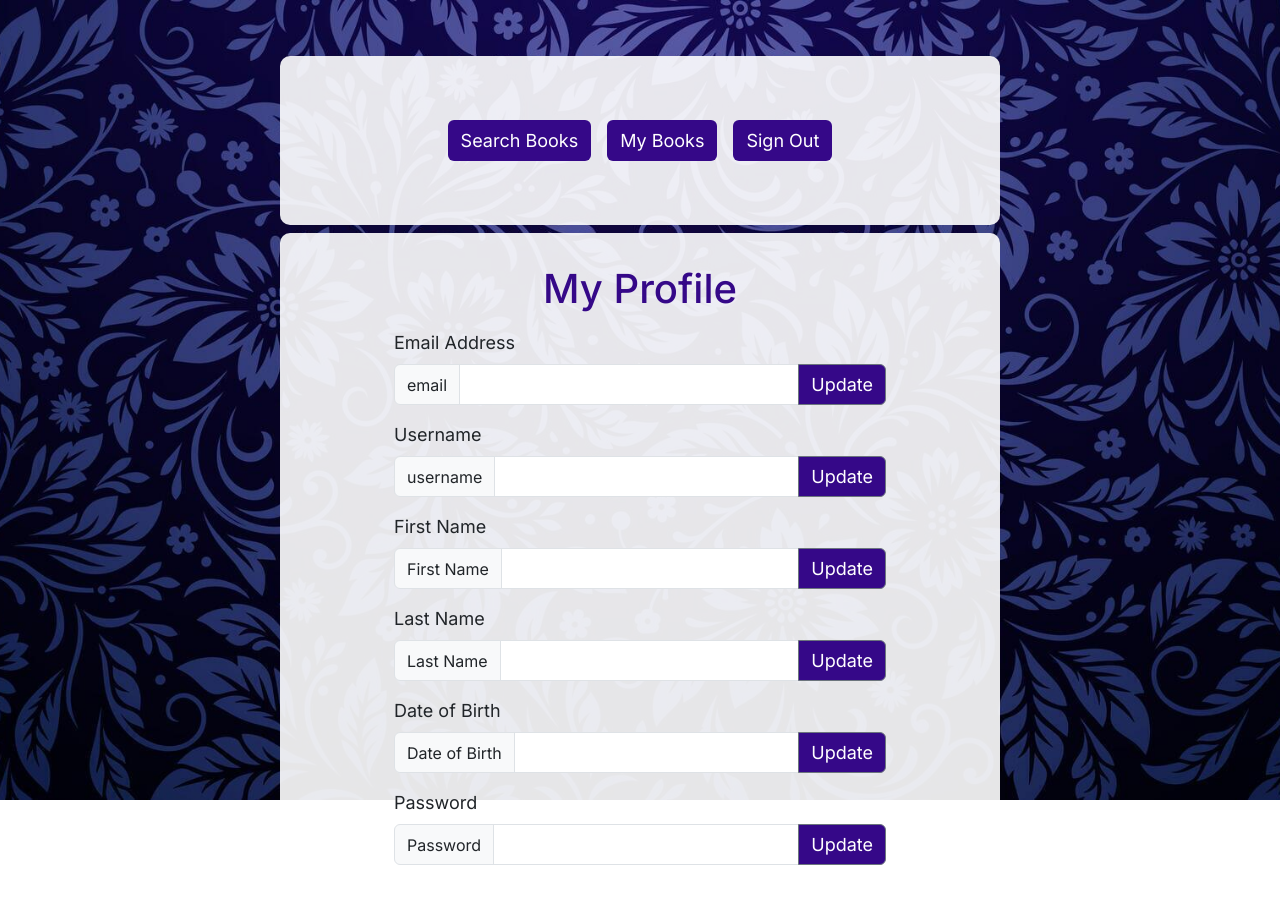
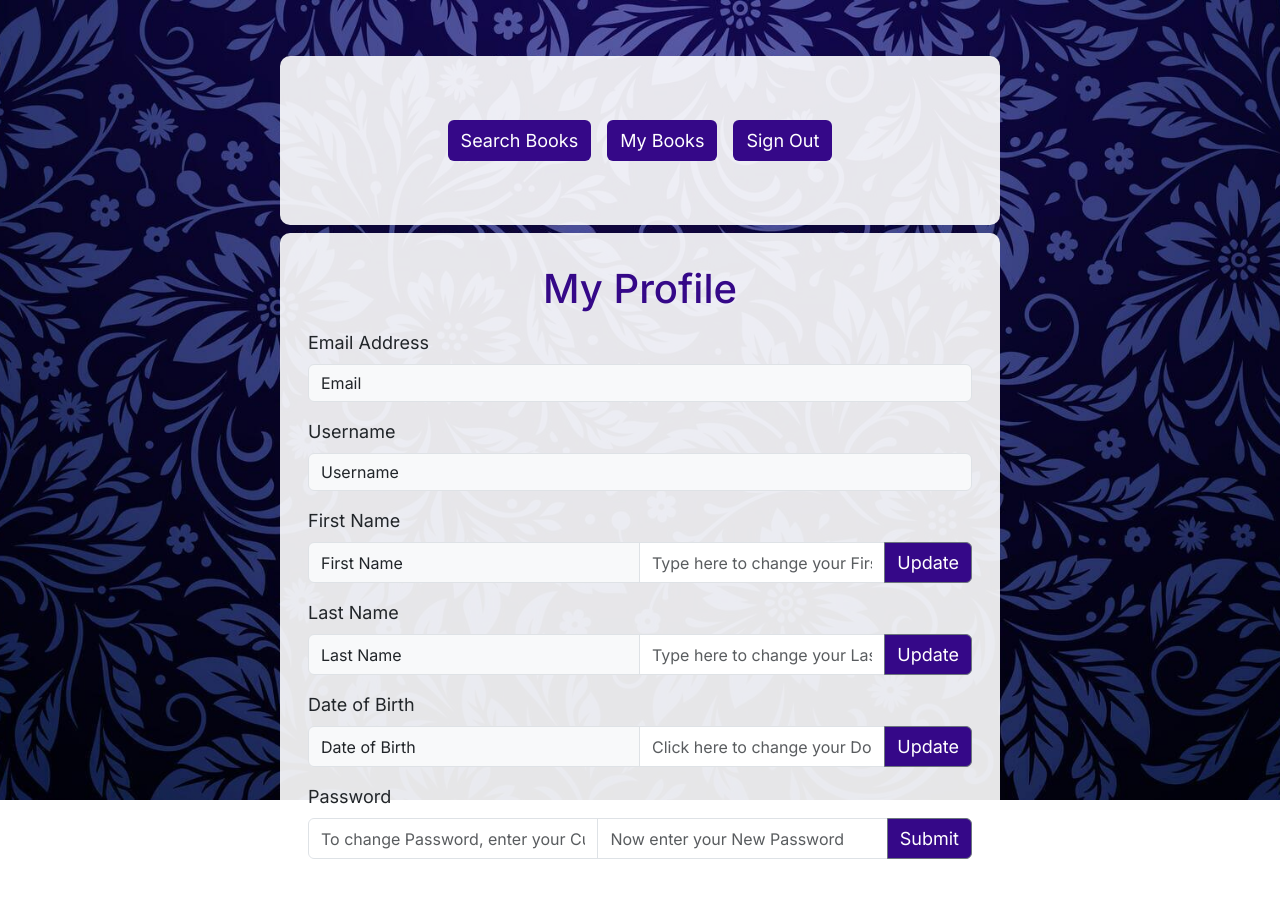
Before and after one commit to kristijanH1998/bookworm, a React (Vite) app in the folder BookWorm/: page /my-profile in a window 1280 px wide. Shown: the top 904 px of the page. Built offline with nearby package versions, Linux system fonts and the light colour scheme.

Commit message:
input fields changed to enable editing all data except email and username; DoB field type changes depending on focus property; page ready for integration with backup

```diff
--- a/BookWorm/src/MyProfile.tsx
+++ b/BookWorm/src/MyProfile.tsx
@@ -68,56 +68,50 @@ export default function MyProfile() {
             </nav>
             <form className="d-flex flex-column align-items-center w-100 p-3">
                 <h1 className="my-3">My Profile</h1>
-                <div className="container w-75">
+                <div className="container w-100">
                     <div className="row">
-
-
                         <div className="mb-3">
-                            <label htmlFor="basic-url" className="form-label">Email Address</label>
+                            <label  className="form-label">Email Address</label>
                             <div className="input-group">
-                                <span className="input-group-text" id="basic-addon3">email</span>
-                                <input type="text" className="form-control" id="basic-url" aria-describedby="basic-addon3 basic-addon4"/>
-                                <button className="btn btn-outline-secondary" type="button" id="button-addon2">Update</button>
+                                <span className="input-group-text w-100">Email</span>
                             </div>
                         </div>
                         <div className="mb-3">
-                            <label htmlFor="basic-url" className="form-label">Username</label>
+                            <label  className="form-label">Username</label>
                             <div className="input-group">
-                                <span className="input-group-text" id="basic-addon3">username</span>
-                                <input type="text" className="form-control" id="basic-url" aria-describedby="basic-addon3 basic-addon4"/>
-                                <button className="btn btn-outline-secondary" type="button" id="button-addon2">Update</button>
+                                <span className="input-group-text w-100">Username</span>
                             </div>
                         </div>
                         <div className="mb-3">
-                            <label htmlFor="basic-url" className="form-label">First Name</label>
+                            <label  className="form-label">First Name</label>
                             <div className="input-group">
-                                <span className="input-group-text" id="basic-addon3">First Name</span>
-                                <input type="text" className="form-control" id="basic-url" aria-describedby="basic-addon3 basic-addon4"/>
-                                <button className="btn btn-outline-secondary" type="button" id="button-addon2">Update</button>
+                                <span className="input-group-text w-50">First Name</span>
+                                <input type="text" className="form-control" placeholder="Type here to change your First Name"/>
+                                <button className="btn btn-outline-secondary" type="button">Update</button>
                             </div>
                         </div>
                         <div className="mb-3">
-                            <label htmlFor="basic-url" className="form-label">Last Name</label>
+                            <label  className="form-label">Last Name</label>
                             <div className="input-group">
-                                <span className="input-group-text" id="basic-addon3">Last Name</span>
-                                <input type="text" className="form-control" id="basic-url" aria-describedby="basic-addon3 basic-addon4"/>
-                                <button className="btn btn-outline-secondary" type="button" id="button-addon2">Update</button>
+                                <span className="input-group-text w-50" >Last Name</span>
+                                <input type="text" className="form-control" placeholder="Type here to change your Last Name"/>
+                                <button className="btn btn-outline-secondary" type="button">Update</button>
                             </div>
                         </div>
                         <div className="mb-3">
-                            <label htmlFor="basic-url" className="form-label">Date of Birth</label>
+                            <label className="form-label">Date of Birth</label>
                             <div className="input-group">
-                                <span className="input-group-text" id="basic-addon3">Date of Birth</span>
-                                <input type="text" className="form-control" id="basic-url" aria-describedby="basic-addon3 basic-addon4"/>
-                                <button className="btn btn-outline-secondary" type="button" id="button-addon2">Update</button>
+                                <span className="input-group-text w-50">Date of Birth</span>
+                                <input type="text" onFocus={(event) => {event.target.type="date"}} onBlur={(event) => {event.target.type="text"}} className="form-control" placeholder="Click here to change your DoB"/>
+                                <button className="btn btn-outline-secondary" type="button">Update</button>
                             </div>
                         </div>
                         <div className="mb-3">
-                            <label htmlFor="basic-url" className="form-label">Password</label>
+                            <label className="form-label">Password</label>
                             <div className="input-group">
-                                <span className="input-group-text" id="basic-addon3">Password</span>
-                                <input type="text" className="form-control" id="basic-url" aria-describedby="basic-addon3 basic-addon4"/>
-                                <button className="btn btn-outline-secondary" type="button" id="button-addon2">Update</button>
+                                <input type="password" name="password" className="form-control" placeholder="To change Password, enter your Current Password"/>
+                                <input type="password" name="password" className="form-control" placeholder="Now enter your New Password"/>
+                                <button className="btn btn-outline-secondary" type="button">Submit</button>
                             </div>
                         </div>
 
```
